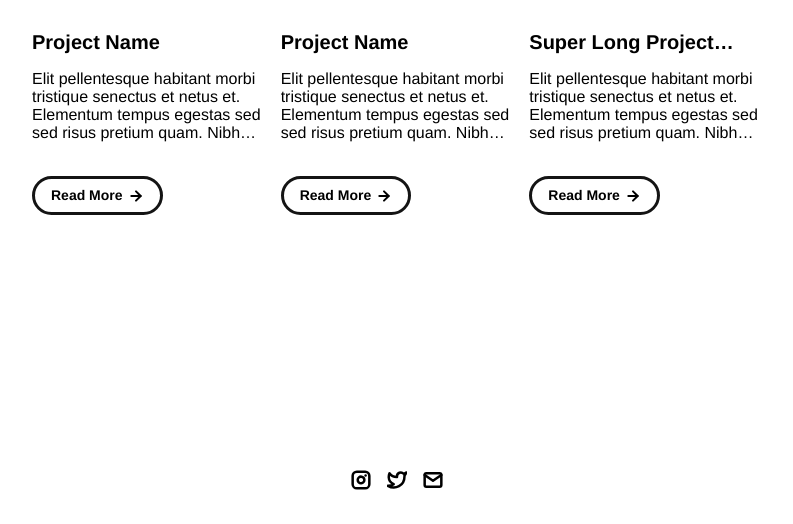
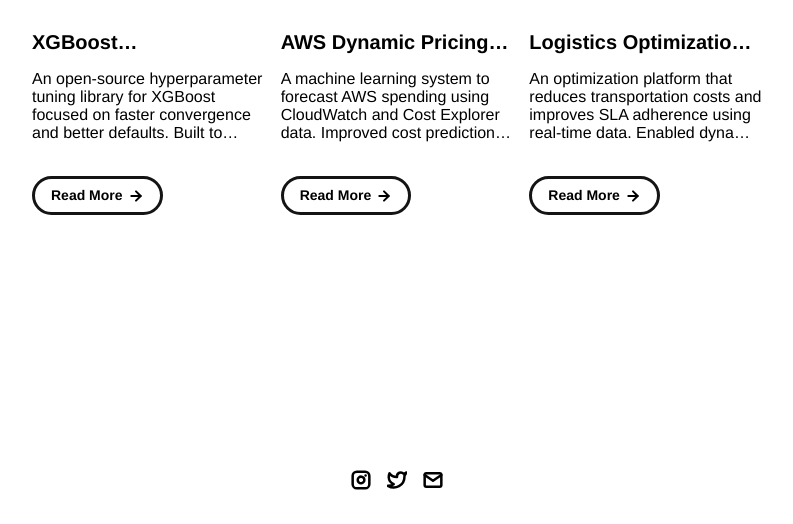
Before and after one commit to AroopGit/portfolio, a plain HTML site: page index.html in a window 1280 px wide. Shown: the part 1242-1766 px from the top of the page, without its empty margins (243-1036 px from the left). Drawn offline with Linux system fonts and the light colour scheme.

Commit message:
Update index.html

```diff
--- a/index.html
+++ b/index.html
@@ -120,8 +120,8 @@
           <div class="project-card">
             <img src="./assets/images/desktop.jpeg" class="project-image">
             <div class="project-card-text-container">
-              <div class="subheader-text project-title">Project Name</div>
-              <div class="body-text project-card-text">Elit pellentesque habitant morbi tristique senectus et netus et. Elementum tempus egestas sed sed risus pretium quam. Nibh ipsum consequat nisl vel pretium</div>
+              <div class="subheader-text project-title">XGBoost Hyperparameter Tuner Pypi</div>
+              <div class="body-text project-card-text">An open-source hyperparameter tuning library for XGBoost focused on faster convergence and better defaults. Built to simplify model optimization with clean APIs and production-ready workflows, and published on PyPI for real-world use</div>
             </div>
             <a class="button" href="./project-pages/project-template.html">
               <span class="button-text">Read More</span>
@@ -131,8 +131,8 @@
           <div class="project-card">
             <img src="./assets/images/code.jpeg" class="project-image">
             <div class="project-card-text-container">
-              <div class="subheader-text project-title">Project Name</div>
-              <div class="body-text project-card-text">Elit pellentesque habitant morbi tristique senectus et netus et. Elementum tempus egestas sed sed risus pretium quam. Nibh ipsum consequat nisl vel pretium</div>
+              <div class="subheader-text project-title">AWS Dynamic Pricing Agent</div>
+              <div class="body-text project-card-text">A machine learning system to forecast AWS spending using CloudWatch and Cost Explorer data. Improved cost prediction accuracy by 85% and uncovered significant potential savings.</div>
             </div>
             <a class="button" href="./project-pages/project-template.html">
               <span class="button-text">Read More</span>
@@ -142,8 +142,8 @@
           <div class="project-card">
             <img src="./assets/images/sketchbook.jpeg" class="project-image">
             <div class="project-card-text-container">
-              <div class="subheader-text project-title">Super Long Project Name That Should be Hidden</div>
-              <div class="body-text project-card-text">Elit pellentesque habitant morbi tristique senectus et netus et. Elementum tempus egestas sed sed risus pretium quam. Nibh ipsum consequat nisl vel pretium</div>
+              <div class="subheader-text project-title">Logistics Optimization Engine</div>
+              <div class="body-text project-card-text">An optimization platform that reduces transportation costs and improves SLA adherence using real-time data. Enabled dynamic rerouting, delay prediction, and better fleet utilization with measurable business impact.</div>
             </div>
             <a class="button" href="./project-pages/project-template.html">
               <span class="button-text">Read More</span>
@@ -177,7 +177,7 @@
 
         This should be the same across all pages.
       -->
-      <a class="icon-link" href="mailto:whitevans.eth@gmail.com">
+      <a class="icon-link" href="work.arooprath@gmail.com">
         <image src="./assets/icons/mail.svg" class="footer-icon"/>
       </a>
     </div>
```
